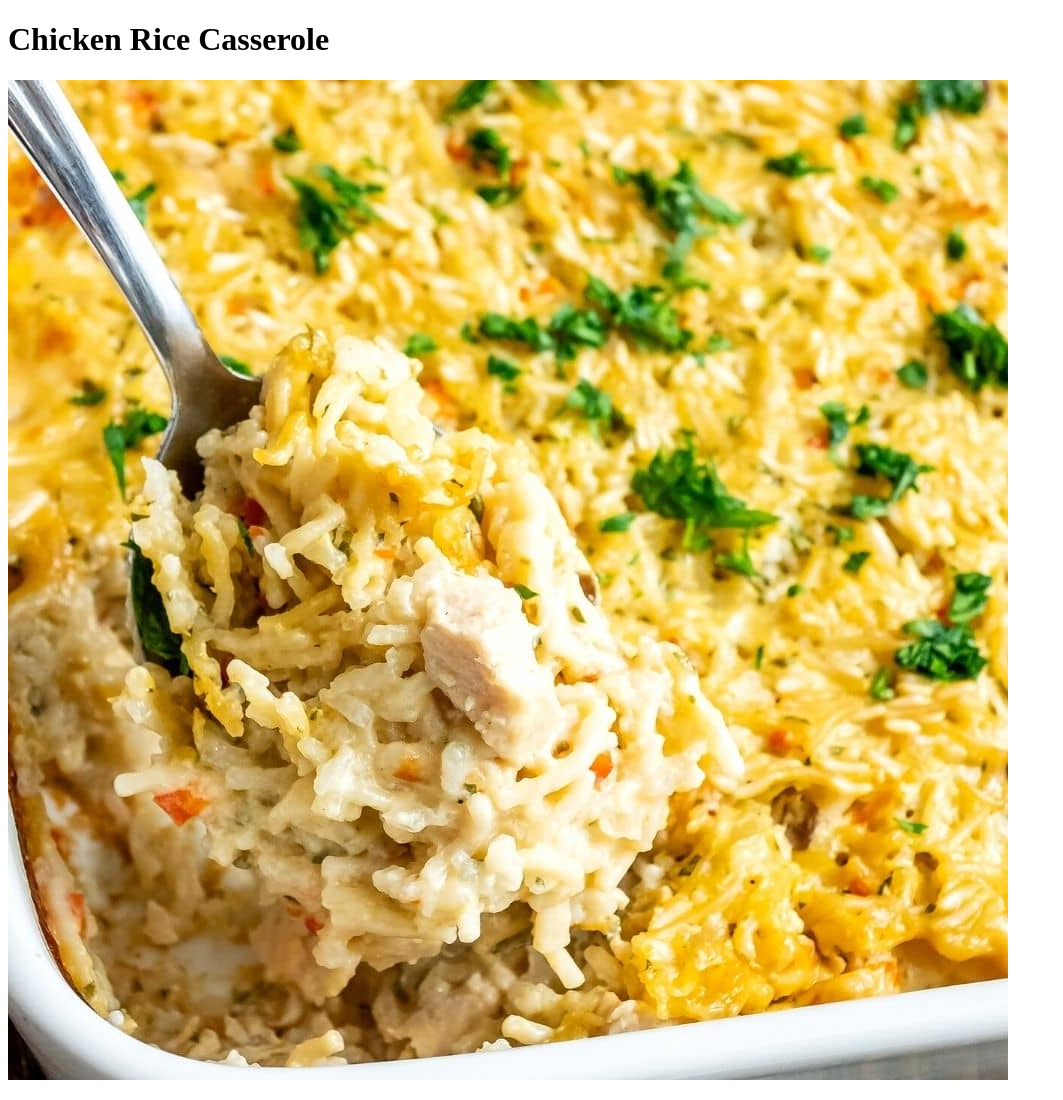
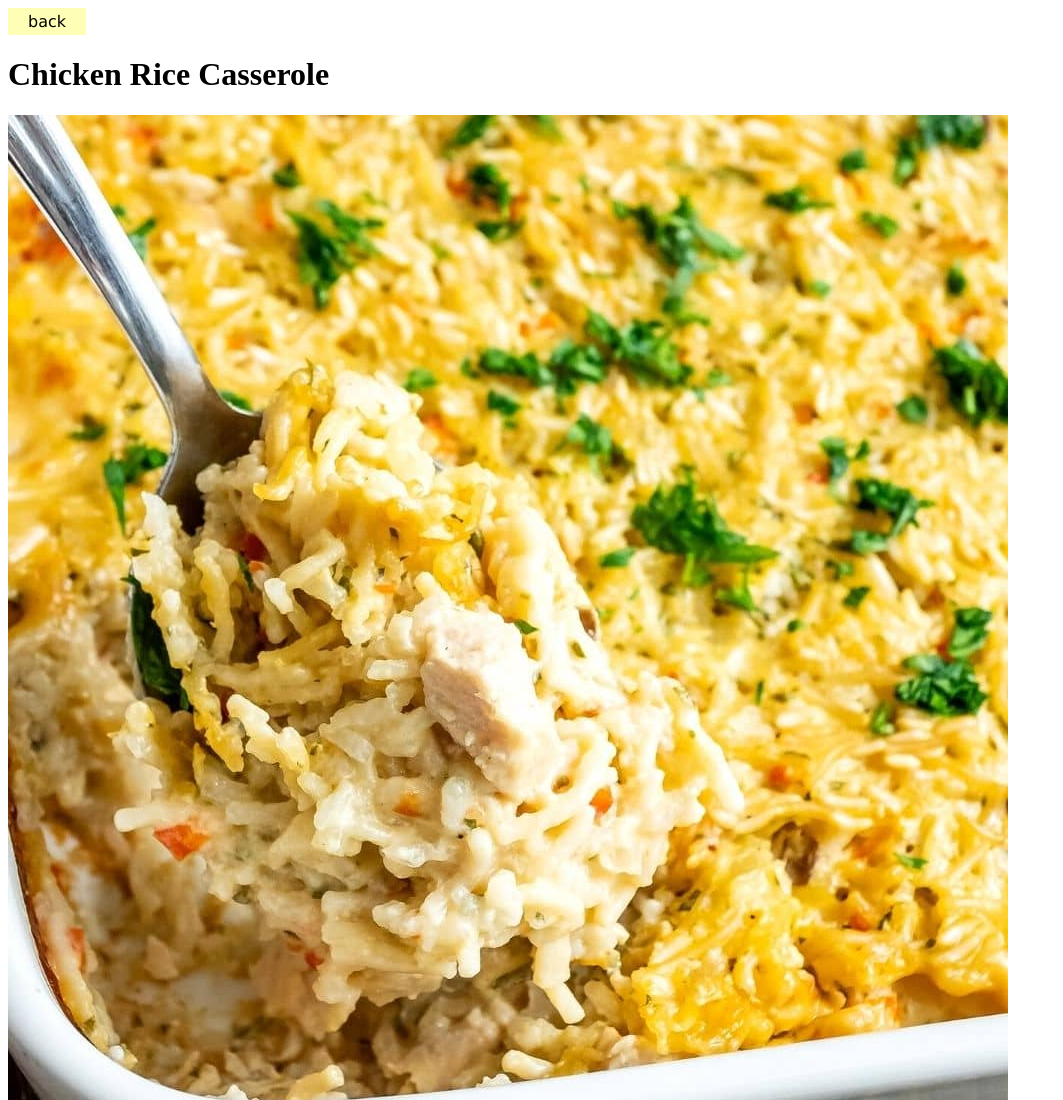
Before and after one commit to isvnzn/odin-recipes, a plain HTML site: page recipes/chicken-rice-casserole.html in a window 1280 px wide. Shown: the top 1100 px of the page, without its empty margins (0-1063 px from the left). Drawn offline with Linux system fonts and the light colour scheme.

Commit message:
Add back button

```diff
--- a/recipes/chicken-rice-casserole.html
+++ b/recipes/chicken-rice-casserole.html
@@ -9,6 +9,7 @@
   </head>
 
   <body>
+    <a href="../index.html" class="back">back</a>
     <h1>Chicken Rice Casserole</h1>
     <img
       src="../img/chicken-rice-casserole.jpg"
```
